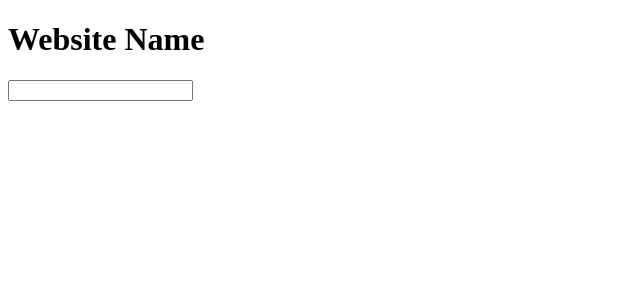
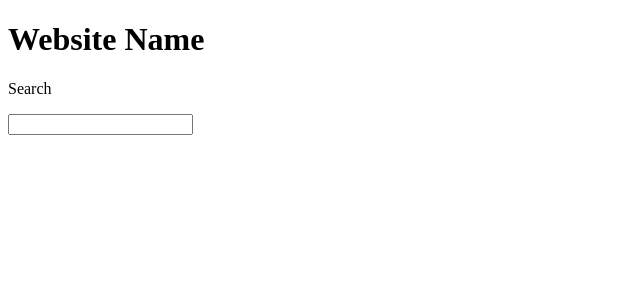
Before and after one commit to Ki1chi/japanesedict, a React (Vite) app: page / in a window 1280 px wide. Shown: the top 300 px of the page, without its empty margins (0-640 px from the left). Built offline with nearby package versions, Linux system fonts and the light colour scheme.

Commit message:
-removed searchbar file and moved it into main

```diff
--- a/src/App.tsx
+++ b/src/App.tsx
@@ -7,10 +7,17 @@ function App() {
 
   return (
     <>
-    <div className='title'>
+    <header className='title'>
       <h1>Website Name</h1>
-    </div>
-    <Searchbar></Searchbar>
+    </header>
+    <main>
+      <p className='search'>Search</p>
+      <form action="">
+        <input type="text" />
+      </form>
+    </main>
+
+
     </>
   )
 }
--- a/src/searchbar.tsx
+++ /dev/null
@@ -1,13 +0,0 @@
-
-function Searchbar () {
-
-    return (
-        <>
-        <form action="">
-        <input type="text" className="searchbar" width={100}height={100}/>
-        </form>
-        </>
-    )
-}
-
-export {Searchbar}
```
